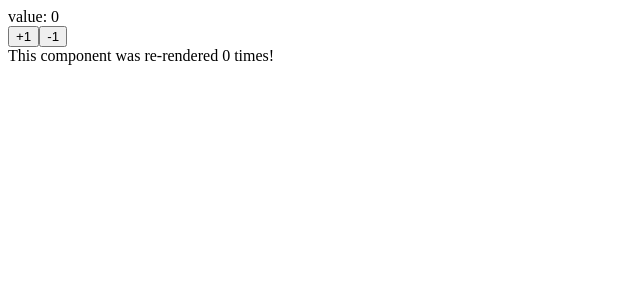
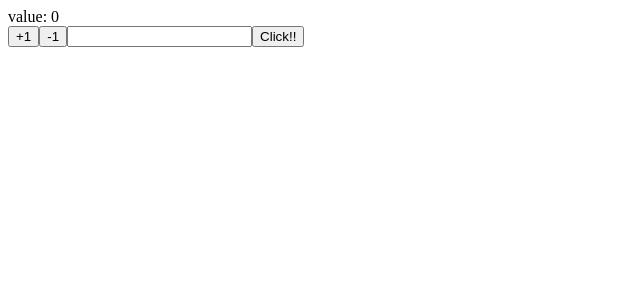
Before and after one commit to P-manBrown/typescript-practice, a React (Create React App) app in the folder react-typescript-first/: page / in a window 1280 px wide. Shown: the top 300 px of the page, without its empty margins (0-640 px from the left). Built offline with nearby package versions, Linux system fonts and the light colour scheme.

Commit message:
finish: 1-7-7

```diff
--- a/react-typescript-first/src/Counter.tsx
+++ b/react-typescript-first/src/Counter.tsx
@@ -27,10 +27,19 @@
     setValue((prevState) => prevState - 1)
   }
 
-  const renderTimes = useRef<number>(0)
-  useEffect(() => {
-    renderTimes.current = renderTimes.current + 1
-  })
+  // const renderTimes = useRef<number>(0)
+  // useEffect(() => {
+  //   renderTimes.current = renderTimes.current + 1
+  // })
+  const ref = useRef<HTMLInputElement>(null!)
+  const focusInput = () => {
+    // const current = ref.current
+    // if (current != null) current.focus()
+    // 以下のように記述することができる
+    // ref.current?.focus()
+    // もしくは以下のように記述することができる（初期値の末尾に ! (ノンヌルアサーションオペレーター)を追加する必要がある）
+    ref.current.focus()
+  }
 
 
   return (
@@ -38,7 +47,10 @@
       <div>value: {value}</div>
       <button onClick={increment}>+1</button>
       <button onClick={decrement}>-1</button>
-      <div>This component was re-rendered {renderTimes.current} times!</div>
+      {/* <div>This component was re-rendered {renderTimes.current} times!</div> */}
+      {/* refに文字列を指定するのは非推奨 */}
+      <input ref={ref} type="text" />
+      <button onClick={focusInput}>Click!!</button>
     </div>
   )
 }
```
